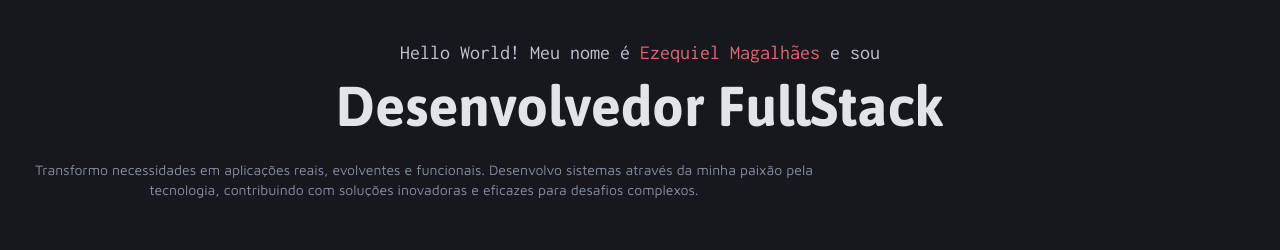
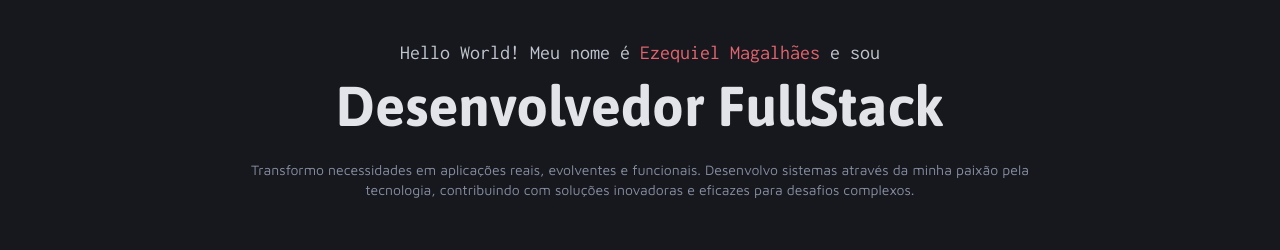
Before and after one commit to zecmagalhaes/dev-profile, a website: page index.html in a window 1280 px wide. Shown: the part 191-441 px from the top of the page. Drawn offline with Linux system fonts and the light colour scheme.

Commit message:
fix: adjust align text header page

```diff
--- a/index.html
+++ b/index.html
@@ -35,7 +35,7 @@
       </div>
 
       <div id="about">
-        <p class="text-sm text-align">
+        <p class="margin-auto text-sm text-align">
           Transformo necessidades em aplicações reais, evolventes e funcionais.
           Desenvolvo sistemas através da minha paixão pela tecnologia,
           contribuindo com soluções inovadoras e eficazes para desafios
--- a/styles/utility.css
+++ b/styles/utility.css
@@ -70,3 +70,7 @@
 .gray-500 {
   color: var(--base-gray-500);
 }
+
+.margin-auto {
+  margin: auto;
+}
```
